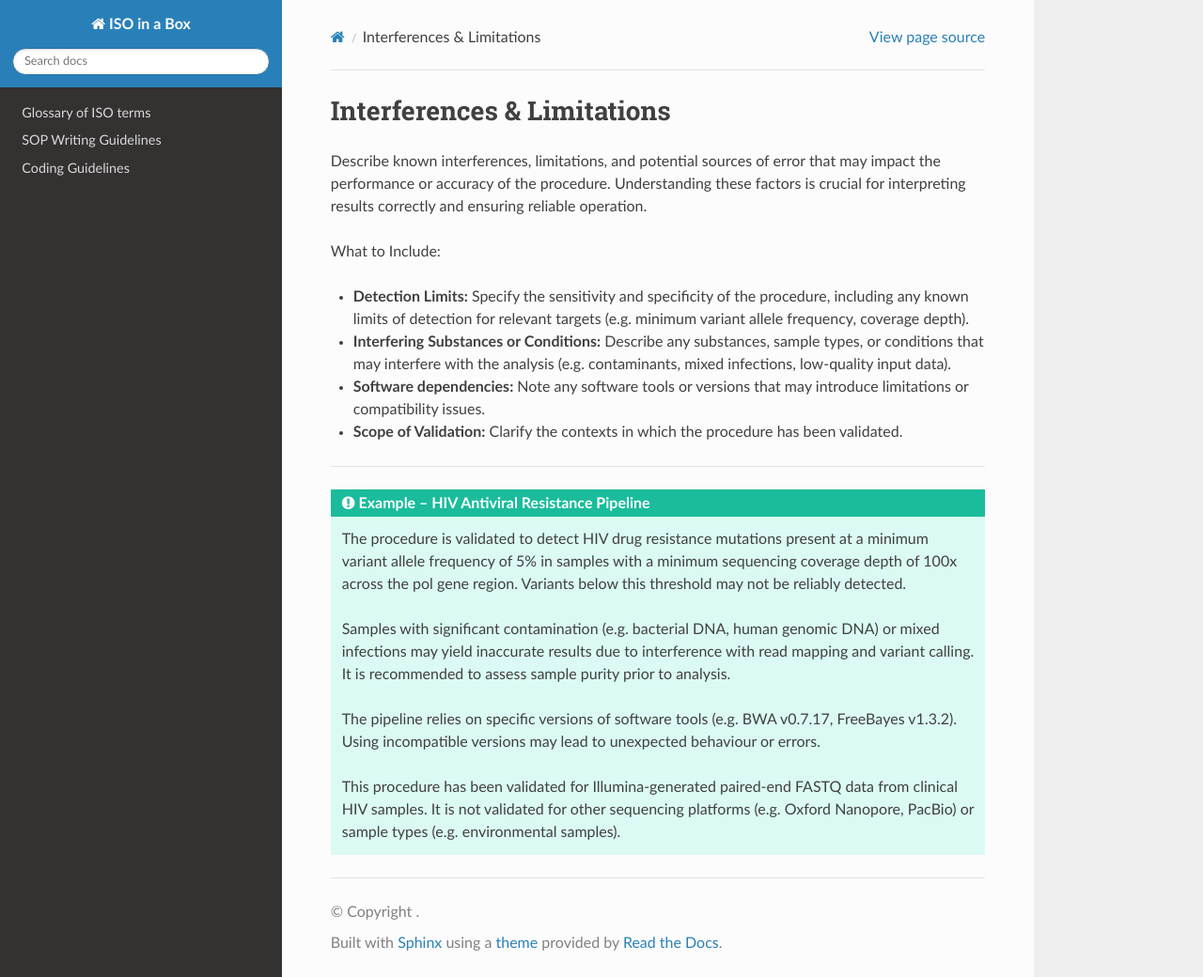
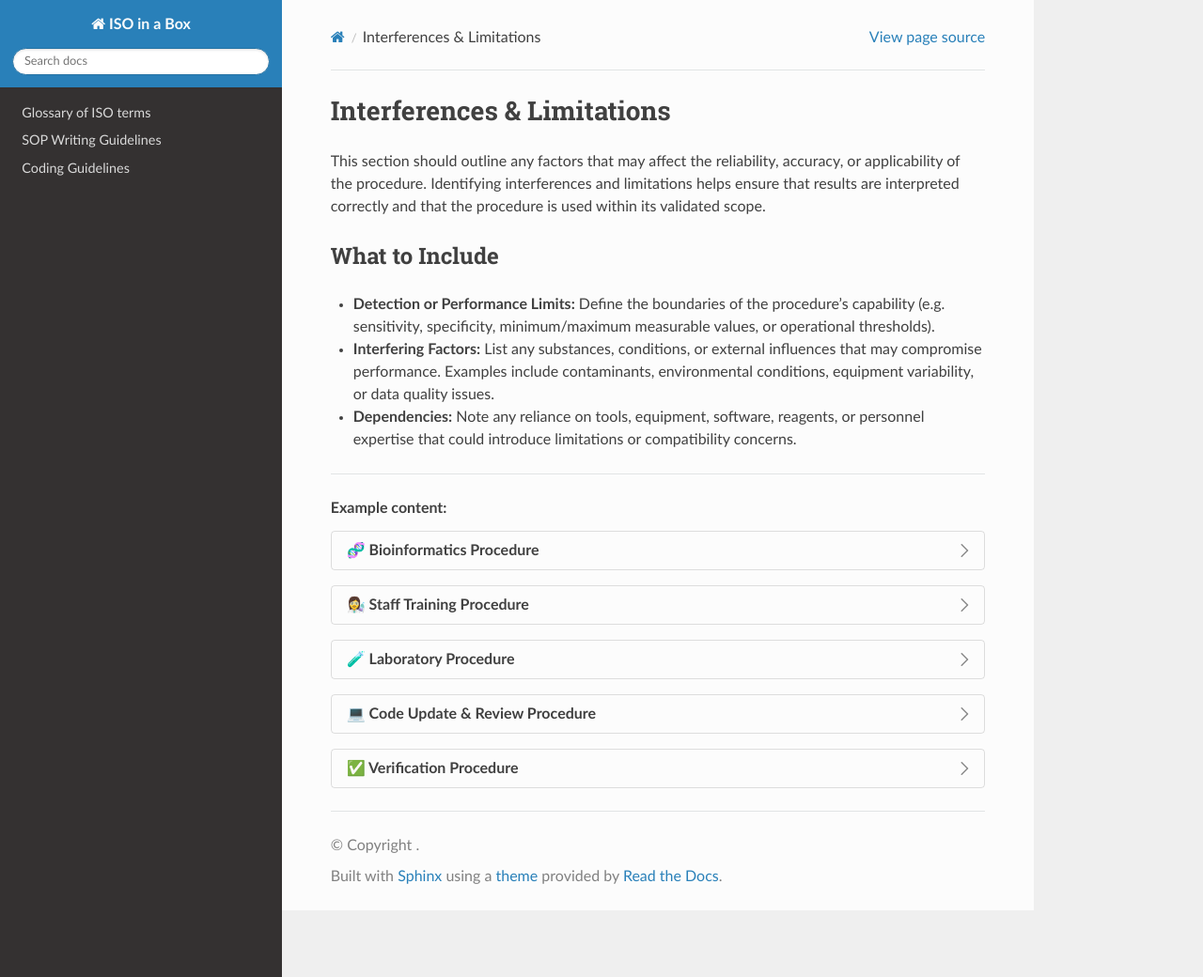
Before and after one commit to ASendellPrice/IIB-rtd, a Sphinx documentation site: the page built from docs/source/_sop_guide_interference_limitations.rst, in a window 1280 px wide and 1040 px high. Shown: the whole window at 94% size. Built offline with Sphinx 7.4.7 and the Read the Docs theme 3.1.0, drawn with Linux system fonts in a browser that asks for light colours; pages that are not in the unit, such as notebooks, are missing from menus.

Commit message:
Added text / formatting to interferences section

```diff
--- a/docs/source/_sop_guide_interference_limitations.rst
+++ b/docs/source/_sop_guide_interference_limitations.rst
@@ -1,19 +1,26 @@
 Interferences & Limitations
 ===========================
 
-Describe known interferences, limitations, and potential sources of error that may impact the performance or accuracy of the procedure. Understanding these factors is crucial for interpreting results correctly and ensuring reliable operation.
+This section should outline any factors that may affect the reliability, accuracy, or applicability of the procedure. Identifying interferences and limitations helps ensure that results are interpreted correctly and that the procedure is used within its validated scope.
 
-What to Include:
+What to Include
+---------------
 
-- **Detection Limits:** Specify the sensitivity and specificity of the procedure, including any known limits of detection for relevant targets (e.g. minimum variant allele frequency, coverage depth).
-- **Interfering Substances or Conditions:** Describe any substances, sample types, or conditions that may interfere with the analysis (e.g. contaminants, mixed infections, low-quality input data).
-- **Software dependencies:** Note any software tools or versions that may introduce limitations or compatibility issues.
-- **Scope of Validation:** Clarify the contexts in which the procedure has been validated.
+- **Detection or Performance Limits:** Define the boundaries of the procedure’s capability (e.g. sensitivity, specificity, minimum/maximum measurable values, or operational thresholds).
 
------
+- **Interfering Factors:** List any substances, conditions, or external influences that may compromise performance. Examples include contaminants, environmental conditions, equipment variability, or data quality issues.
 
-.. admonition:: Example – HIV Antiviral Resistance Pipeline
-   :class: tip
+- **Dependencies:** Note any reliance on tools, equipment, software, reagents, or personnel expertise that could introduce limitations or compatibility concerns.
+
+--------
+
+.. rubric:: Example content:
+
+.. dropdown:: 🧬 Bioinformatics Procedure
+
+   *Example SOP content for a bioinformatics pipeline for detecting HIV antiviral resistance*
+
+   .. rubric:: Change history
 
    The procedure is validated to detect HIV drug resistance mutations present at a minimum variant allele frequency of 5% in samples with a minimum sequencing coverage depth of 100x across the pol gene region. Variants below this threshold may not be reliably detected.
 
@@ -22,3 +29,52 @@ What to Include:
    The pipeline relies on specific versions of software tools (e.g. BWA v0.7.17, FreeBayes v1.3.2). Using incompatible versions may lead to unexpected behaviour or errors.
 
    This procedure has been validated for Illumina-generated paired-end FASTQ data from clinical HIV samples. It is not validated for other sequencing platforms (e.g. Oxford Nanopore, PacBio) or sample types (e.g. environmental samples).
+
+.. dropdown:: 👩‍🔬 Staff Training Procedure
+
+   *Example SOP content for a training procedure*
+
+   .. rubric:: Interferences & Limitations
+
+   Add content
+
+.. dropdown:: 🧪 Laboratory Procedure
+
+   *Example SOP content for a nucleic acid extraction procedure*
+
+   .. rubric:: Interferences & Limitations
+
+   Add content
+
+.. dropdown:: 💻 Code Update & Review Procedure
+
+   *Example SOP content for a code update and review procedure*
+
+   .. rubric:: Interferences & Limitations
+
+   Add content
+
+.. dropdown:: ✅ Verification Procedure
+
+   *Example SOP content for a verification procedure*
+
+   .. rubric:: Interferences & Limitations
+
+   Add content
+
+.. raw:: html
+
+   <script>
+     // Auto-close other dropdowns when one opens
+     document.querySelectorAll('details').forEach((el) => {
+       el.addEventListener('toggle', function () {
+         if (el.open) {
+           document.querySelectorAll('details').forEach((other) => {
+             if (other !== el) {
+               other.removeAttribute('open');
+             }
+           });
+         }
+       });
+     });
+   </script>
--- a/docs/source/sop_guide_change_history.rst
+++ b/docs/source/sop_guide_change_history.rst
@@ -37,7 +37,7 @@ The 'Change History' section of an SOP consists of a list of entries detailing t
 
    Add content
 
-.. dropdown:: 🔬 Laboratory Procedure
+.. dropdown:: 🧪 Laboratory Procedure
 
    *Example SOP content for a nucleic acid extraction procedure*
 
```
